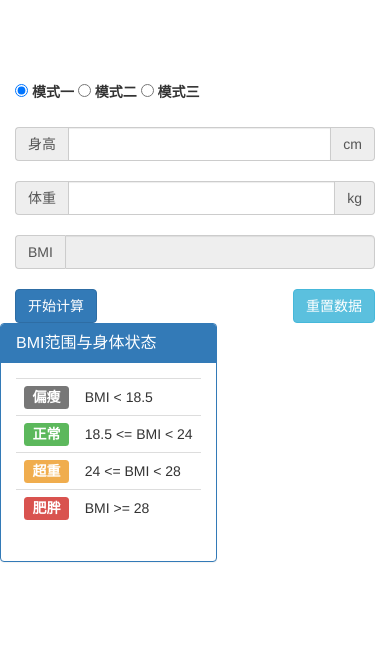
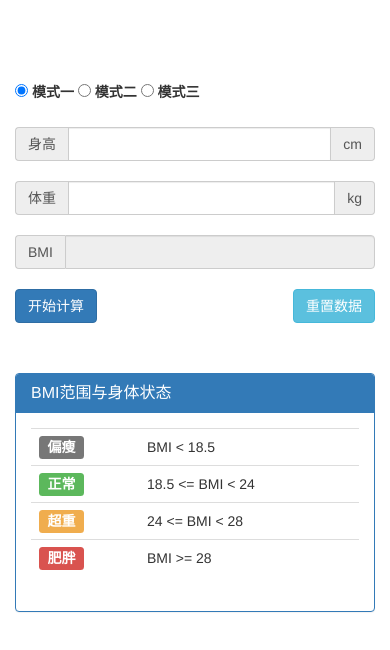
Before and after one commit to 3fe/app, a plain HTML site: page bmi/index.html in a window 390 px wide. Drawn offline with nearby package versions, Linux system fonts and the light colour scheme.

Commit message:
viewport

```diff
--- a/bmi/index.html
+++ b/bmi/index.html
@@ -3,6 +3,7 @@
 <head>
 	<title>BMI计算器</title>
 	<meta charset="utf-8">
+	<meta name="viewport" content="width=device-width" >
 	<link rel="stylesheet" href="http://libs.useso.com/js/bootstrap/3.2.0/css/bootstrap.min.css">
 	<link rel="stylesheet" type="text/css" href="style.css">
 	<script type="text/javascript" src="http://libs.useso.com/js/jquery/1.9.1/jquery.min.js"></script>
@@ -41,8 +42,8 @@
 				</form>
 			</div>
 
-
-			<div id="state" class="panel panel-primary">
+			<div id="state" class="col-sm-12">
+				<div class="panel panel-primary">
 					<div class="panel-heading">
 						<h3 class="panel-title">BMI范围与身体状态</h3>
 					</div>
@@ -74,7 +75,7 @@
 								<td>BMI >= 28</td>
 							</tr>
 						</table>
-					<span></span>
+					</div>
 				</div>
 			</div>
 		</div>
--- a/bmi/style.css
+++ b/bmi/style.css
@@ -15,7 +15,19 @@ body {
 
 #state {
 	float: left;
+	margin-left: 50px;
 }
+
+@media (max-width: 768px) {
+#state {
+	margin-top: 50px;
+	width: 100%;
+	margin-left: auto;
+	margin-right: auto;
+}
+
+}
+
 
 span {
 	font-size: 100% !important;
```
Lines whose indentation alone changed are shown as unchanged.
